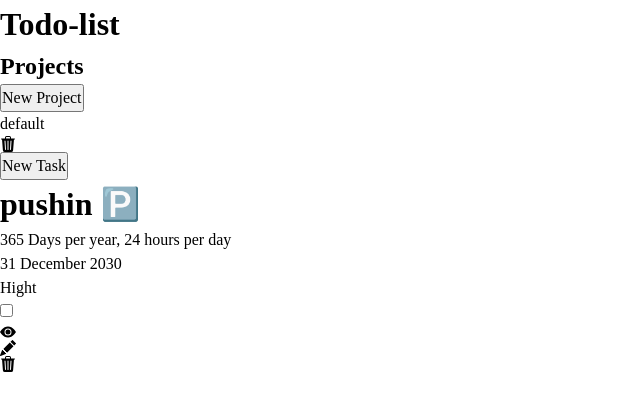
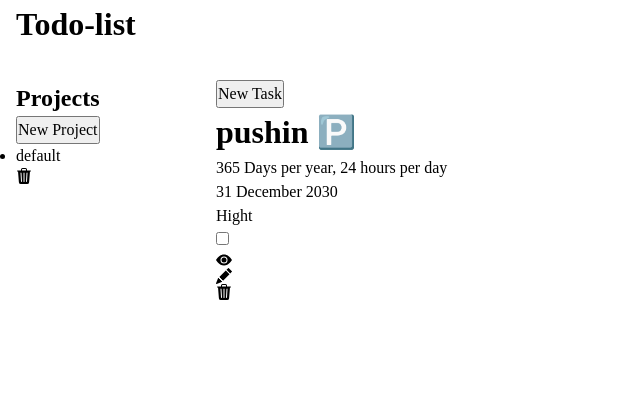
Before and after one commit to aderitomarrime/todo-list, a website built with webpack: page src/template.html in a window 1280 px wide. Shown: the whole page, without its empty margins (0-640 px from the left). Built offline with nearby package versions, Linux system fonts and the light colour scheme.

Commit message:
Add css grid template to the page

```diff
--- a/src/style.css
+++ b/src/style.css
@@ -49,7 +49,7 @@
   --fw-black: 900;
 
   /*spacing base*/
-    --espacamento: 0.25rem;
+  --spacing: 0.25rem;
 
   /*Border-radius*/
   --br-xs: 0.125rem;
@@ -154,3 +154,27 @@
 #root, #__next {
   isolation: isolate;
 }
+
+body {
+  display: grid;
+  min-height: 100dvh;
+  grid-template-columns: 200px 1fr;
+  grid-template-rows: 80px auto;
+  grid-template-areas:
+  "header header"
+  "aside main";
+  padding-inline: calc(var(--spacing)*4);
+}
+
+.header {
+  grid-area: header;
+  height: fit-content;
+}
+
+.aside {
+  grid-area: aside;
+}
+
+.main {
+  grid-area: main;
+}
```
Lines whose indentation alone changed are shown as unchanged.
